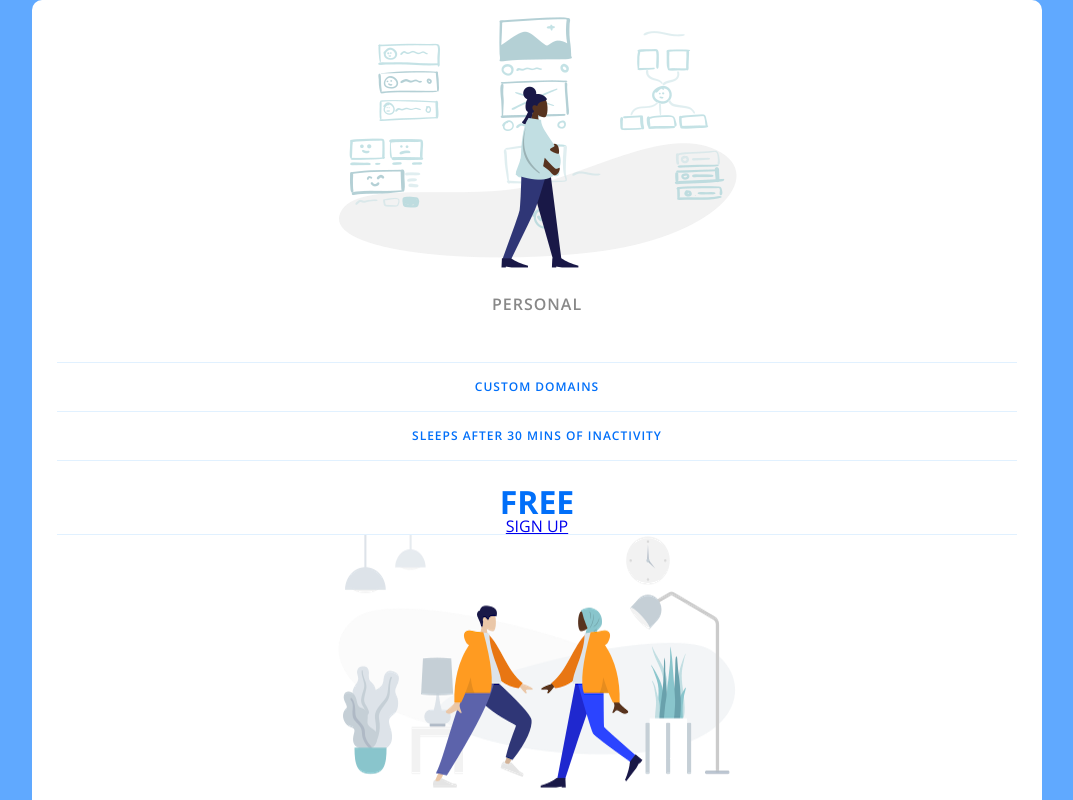
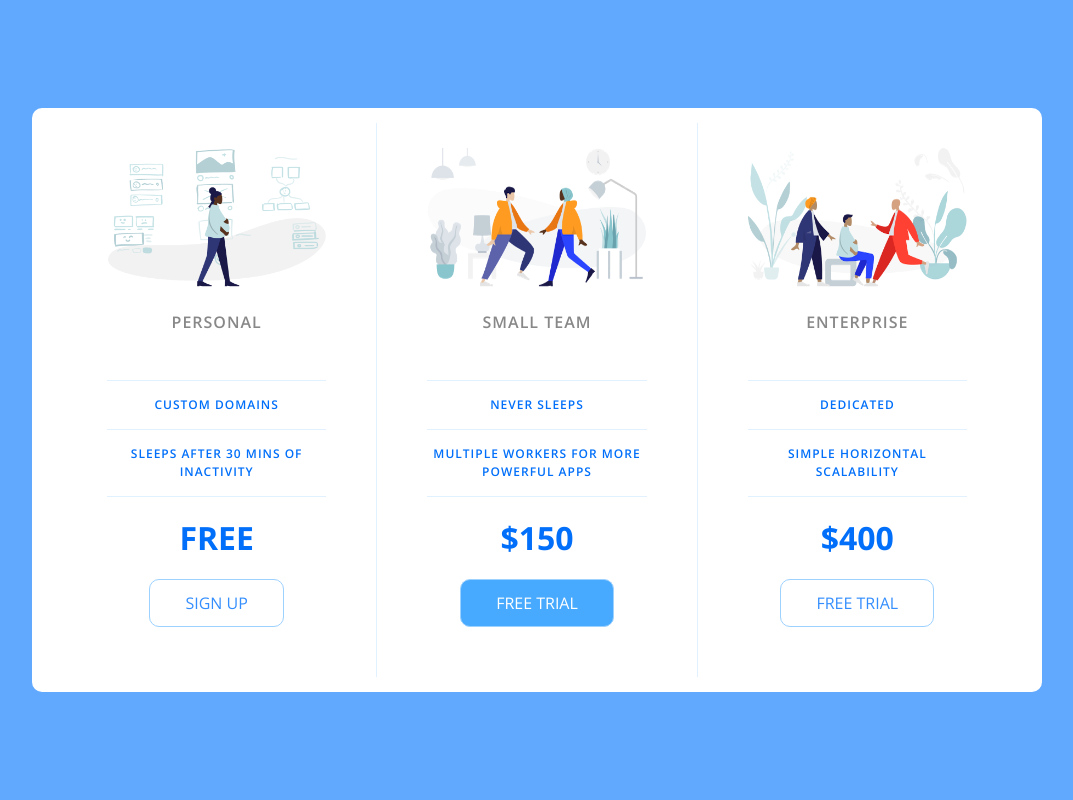
Before and after one commit to MattPahuta/pricing-panel-demo, a plain HTML site: page index.html in a window 1280 px wide. Shown: the top 800 px of the page, without its empty margins (103-1176 px from the left). Drawn offline with nearby package versions, Linux system fonts and the light colour scheme.

Commit message:
Finalize styles, desktop layout

```diff
--- a/app.css
+++ b/app.css
@@ -118,3 +118,52 @@ body {
   font-size: 32px;
   font-weight: 700;
 }
+
+/* Button Styles */
+
+.pricing-button {
+  border: 1px solid #9dd1ff;
+  border-radius: 10px;
+  color: #348efe;
+  display: inline-block;
+  padding: 15px 35px;
+  text-decoration: none;
+  margin: 25px 0;
+  transition: background-color 200ms ease-in-out;
+}
+
+.pricing-button:hover,
+.pricing-button:focus {
+  background-color: #e1f1ff;
+}
+
+.pricing-button.is-featured {
+  background-color: #48aaff;
+  color: #fff
+}
+
+.pricing-button.is-featured:hover,
+.pricing-button.is-featured:focus {
+  background-color: #269aff;
+  color: #fff
+}
+
+/* Large screen styles */
+
+@media (min-width: 900px) {
+
+  .panel {
+    flex-direction: row;
+  }
+
+  .pricing-plan {
+    border-bottom: none;
+    border-right: 1px solid #e1f1ff;
+    padding: 25px 50px;
+  }
+
+  .pricing-plan:last-child {
+    border-right: none;
+  }
+
+}
```
